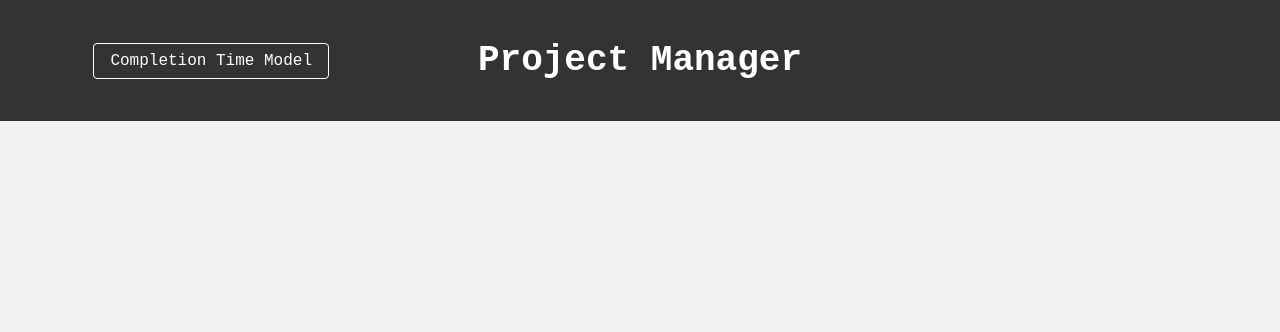
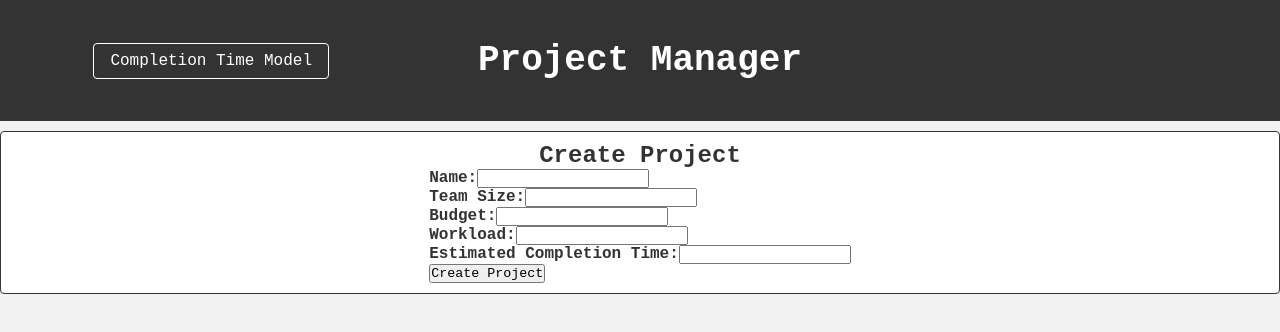
Before and after one commit to jboyce313/project-management, a React (Vite) app in the folder react-app/: page /createProject in a window 1280 px wide. Shown: the top 332 px of the page. Built offline with nearby package versions, Linux system fonts and the light colour scheme.

Commit message:
added create project form

```diff
--- a/react-app/src/App.jsx
+++ b/react-app/src/App.jsx
@@ -7,6 +7,7 @@ import { TaskList } from "./components/TaskList";
 import { Header } from "./components/Header";
 import { CreateTask } from "./components/CreateTask";
 import { PredictCompleteTime } from "./components/PredictCompleteTime";
+import { CreateProject } from "./components/CreateProject";
 // import "bootstrap/dist/css/bootstrap.min.css";
 
 function App() {
@@ -50,6 +51,7 @@ function App() {
           element={<CreateTask />}
         />
         <Route path="/predict" element={<PredictCompleteTime />} />
+        <Route path="/createProject" element={<CreateProject />} />
       </Routes>
     </>
   );
--- /dev/null
+++ b/react-app/src/components/CreateProject.jsx
@@ -0,0 +1,108 @@
+import { useState } from "react";
+import "../styles/createProject.css";
+
+export function CreateProject() {
+  const [name, setName] = useState("");
+  const [teamSize, setTeamSize] = useState("");
+  const [budget, setBudget] = useState("");
+  const [workload, setWorkload] = useState("");
+  const [completionTime, setCompletionTime] = useState("");
+
+  const handleSubmit = async (e) => {
+    e.preventDefault();
+    // Here you can handle form submission, e.g., send data to backend
+    const url = "/api/projects";
+    const data = {
+      name,
+      teamSize,
+      budget,
+      workload,
+      completionTime,
+    };
+    console.log(data);
+    try {
+      const response = await fetch(url, {
+        method: "POST",
+        headers: {
+          "Content-Type": "application/json",
+        },
+        body: JSON.stringify(data),
+      });
+
+      if (!response.ok) {
+        throw new Error("Error creating project");
+      }
+
+      window.location.href = `/projects`;
+
+      const responseData = await response.json();
+      console.log(responseData);
+      return responseData; // Assuming your server responds with some data upon successful login
+    } catch (error) {
+      console.error("Error creating task:", error);
+      throw error;
+    }
+    console.log("Submitted:", projectData);
+
+    // Clear form fields after submission
+    setName("");
+    setTeamSize("");
+    setBudget("");
+    setWorkload("");
+    setEstimatedCompletionTime("");
+  };
+
+  return (
+    <div className="createProject">
+      <h2>Create Project</h2>
+      <form onSubmit={handleSubmit}>
+        <label>
+          Name:
+          <input
+            type="text"
+            value={name}
+            onChange={(e) => setName(e.target.value)}
+          />
+        </label>
+        <br />
+        <label>
+          Team Size:
+          <input
+            type="number"
+            value={teamSize}
+            onChange={(e) => setTeamSize(e.target.value)}
+          />
+        </label>
+        <br />
+        <label>
+          Budget:
+          <input
+            type="number"
+            value={budget}
+            onChange={(e) => setBudget(e.target.value)}
+          />
+        </label>
+        <br />
+        <label>
+          Workload:
+          <input
+            type="text"
+            value={workload}
+            onChange={(e) => setWorkload(e.target.value)}
+          />
+        </label>
+        <br />
+        <label>
+          Estimated Completion Time:
+          <input
+            type="text"
+            value={completionTime}
+            onChange={(e) => setCompletionTime(e.target.value)}
+          />
+        </label>
+        <br />
+        <button type="submit">Create Project</button>
+      </form>
+    </div>
+  );
+}
--- a/react-app/src/components/PredictCompleteTime.jsx
+++ b/react-app/src/components/PredictCompleteTime.jsx
@@ -16,17 +16,23 @@ export function PredictCompleteTime() {
         workload: workload,
       });
 
-      const completionTimeMonths = Math.floor(response.data.pred_completion_time);
-      const completionTimeDays = Math.round((response.data.pred_completion_time % 1) * 30); // Assuming a month has 30 days
+      const completionTimeMonths = Math.floor(
+        response.data.pred_completion_time
+      );
+      const completionTimeDays = Math.round(
+        (response.data.pred_completion_time % 1) * 30
+      ); // Assuming a month has 30 days
 
-      setPredictedCompletionTime(`${completionTimeMonths} months and ${completionTimeDays} days`);
+      setPredictedCompletionTime(
+        `${completionTimeMonths} months and ${completionTimeDays} days`
+      );
     } catch (error) {
       console.error("error", error);
     }
   };
 
   return (
-    <div>
+    <div className="predictionForm">
       <h2>Predict Completion Time</h2>
       <div>
         <label>Team Size:</label>
--- a/react-app/src/components/ProjectList.jsx
+++ b/react-app/src/components/ProjectList.jsx
@@ -30,7 +30,9 @@ export const ProjectList = ({ setIsManager, isManager }) => {
       <div className="projectListHeader">
         {/* <h1>Projects</h1> */}
         {localStorage.getItem("isManager") == "true" ? (
-          <button className="createProject">Create Project</button>
+          <Link className="createProject" to={"/createProject"}>
+            Create Project
+          </Link>
         ) : (
           ""
         )}
--- a/react-app/src/styles/PredictCompleteTime.css
+++ b/react-app/src/styles/PredictCompleteTime.css
@@ -16,7 +16,7 @@ body {
   margin-bottom: 15px;
 }
 
-input {
+.predictionForm input {
   width: 200px;
   padding: 8px;
   margin-left: 10px;
@@ -24,7 +24,7 @@ input {
   border-radius: 5px;
 }
 
-button {
+.predictionForm button {
   padding: 10px 20px;
   background-color: #555;
   color: white;
@@ -34,7 +34,7 @@ button {
   transition: background-color 0.3s;
 }
 
-button:hover {
+.predictionForm button:hover {
   background-color: #333;
 }
 
--- /dev/null
+++ b/react-app/src/styles/createProject.css
@@ -0,0 +1,5 @@
+.createProject {
+  display: flex;
+  flex-direction: column;
+  align-items: center;
+}
--- a/react-app/src/styles/projectList.css
+++ b/react-app/src/styles/projectList.css
@@ -9,11 +9,13 @@
 .createProject {
   background-color: white;
   color: #333;
+  text-decoration: none;
   padding: 10px;
   border-radius: 4px;
   font-weight: bold;
   margin-top: 10px;
   transition: transform 0.3s ease;
+  border: 1px #333 solid;
 }
 
 .createProject:hover,
```
Also changed, not shown: 1 other file (tests, documents, lock files or other folders).
